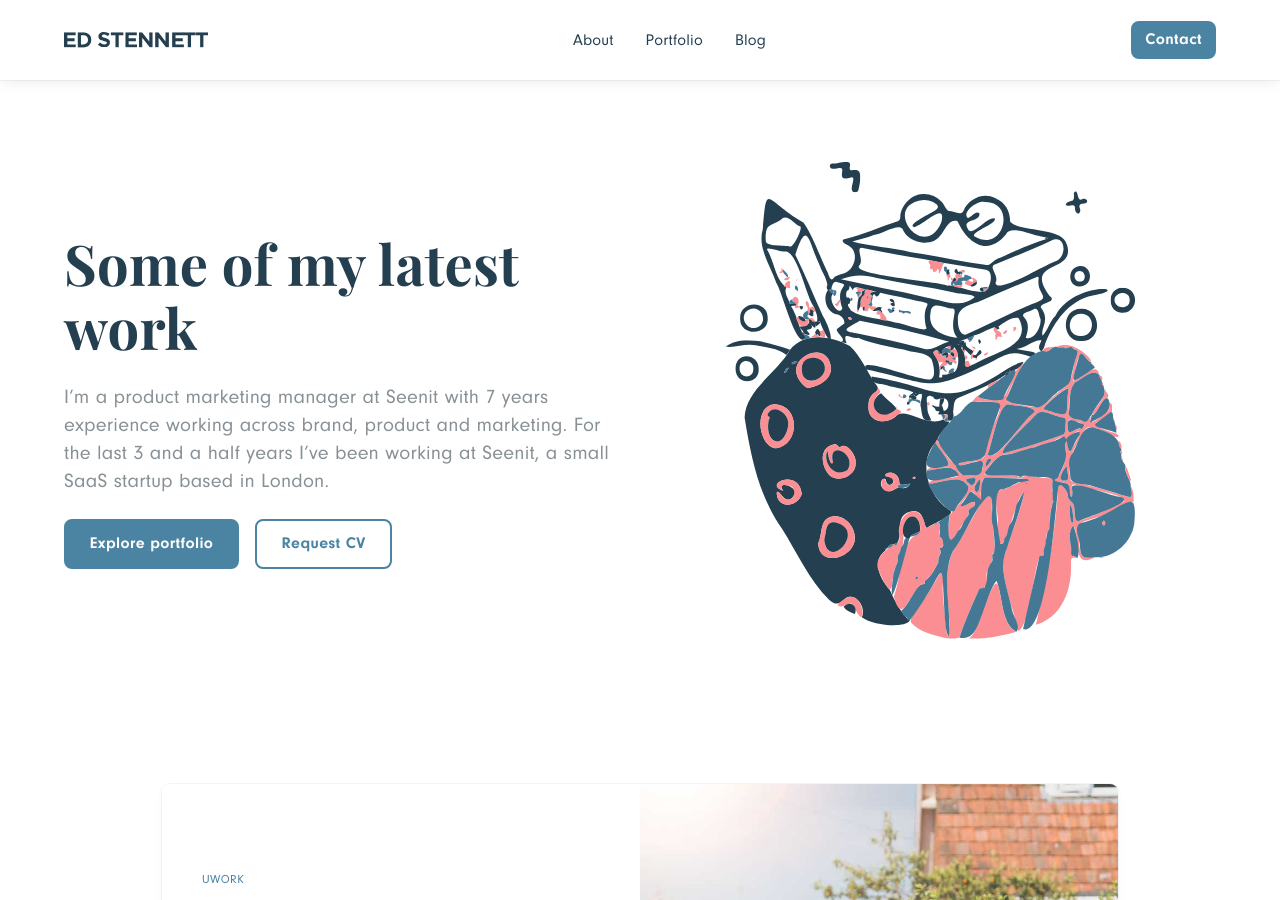
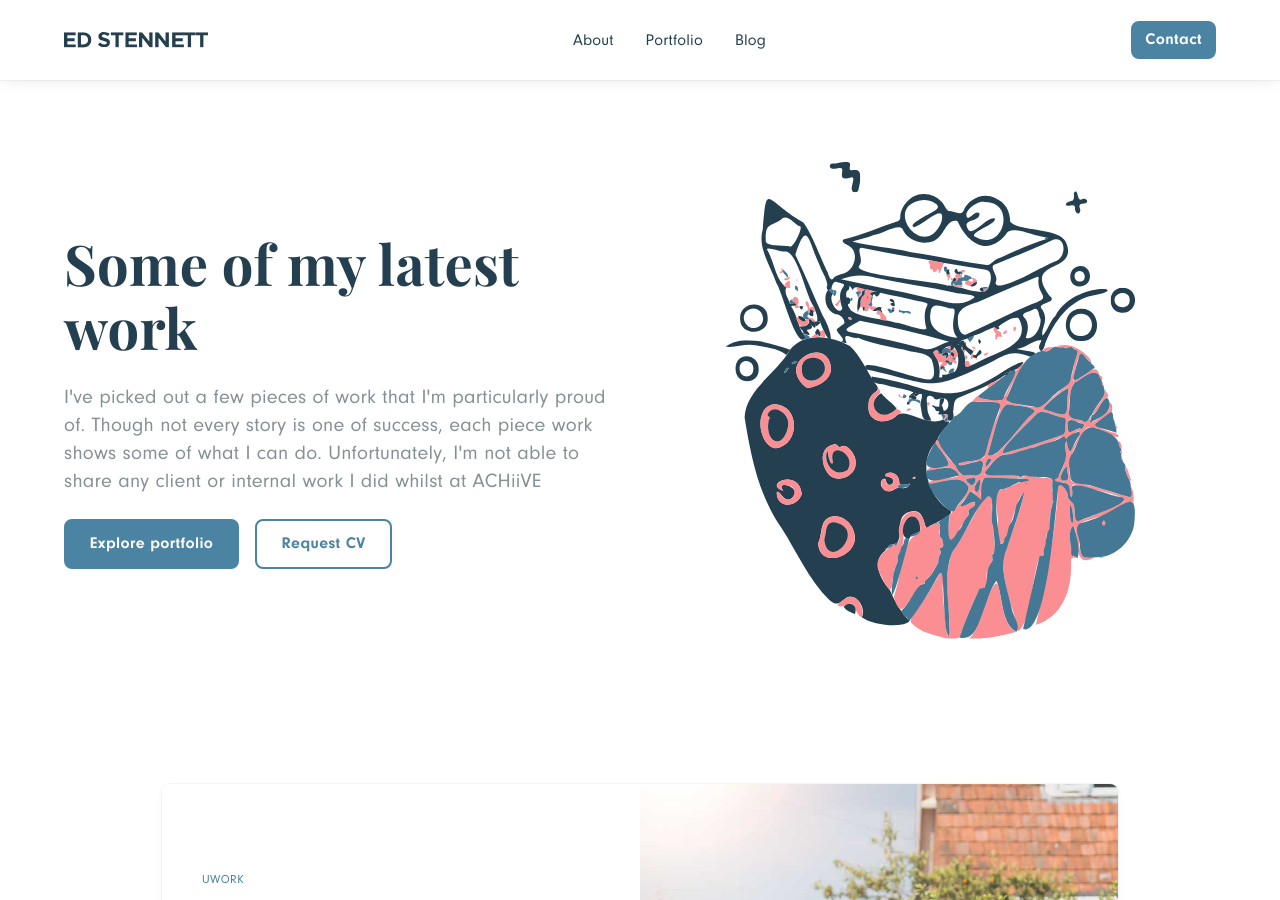
Before and after one commit to edstennettackee/edstennett, a Jekyll site: the page built from pages/portfolio.html, in a window 1280 px wide and 900 px high. Built offline with Jekyll 4.4.1, drawn with Linux system fonts in a browser that asks for light colours.

Commit message:
Updated 'pages/portfolio.html' via CloudCannon

```diff
--- a/pages/portfolio.html
+++ b/pages/portfolio.html
@@ -18,7 +18,9 @@ permalink: /portfolio/
                 <div id="title-height-container">
                     <h1 class="headline">Some of my latest work</h1>
                 </div>
-                <p class="body-2 editable">I’m a product marketing manager at Seenit with 7 years experience working across brand, product and marketing. For the last 3 and a half years I’ve been working at Seenit, a small SaaS startup based in London.</p>
+                <p class="body-2 editable">
+                	I've picked out a few pieces of work that I'm particularly proud of. Though not every story is one of success, each piece work shows some of what I can do. Unfortunately, I'm not able to share any client or internal work I did whilst at ACHiiVE
+                </p>
                 <div class="button-group">
                     <a class="button brand editable" href="#portfolio">Explore portfolio</a>
                     <a class="button ghost-brand editable" href="/contact/">Request CV</a>
@@ -50,13 +52,19 @@ permalink: /portfolio/
     <div class="wrapper">
         <div class="row middle-xs">
             <div class="col-xs-12 col-md-8 col-md-offset-2 txt-center margin-top-16">
-                <p class="overline editable">All in all</p>
-                <h2 class="editable title">Watch my showreel</h2>
-                <p class="editable body-2 margin-bottom-32">I’m a product marketing manager at Seenit with 7 years experience working across product and marketing. For the last 3 and a half years I’ve been working at Seenit, a small SaaS startup based in London.</p>
+                <p class="overline editable">
+                	All in all
+                </p>
+                <h2 class="editable title">
+                	Watch my showreel
+                </h2>
+                <p class="editable body-2 margin-bottom-32">
+                	I&rsquo;m a product marketing manager at Seenit with 7 years experience working across product and marketing. For the last 3 and a half years I&rsquo;ve been working at Seenit, a small SaaS startup based in London.
+                </p>
             </div>
             <div class="col-xs-12 col-md-offset-1 col-md-10">
                 <a class="play-video" href="{{page.showreel.video_url}}">
-                    <img data-src="{{page.showreel.image}}" class="lazyload" alt="What is Stellar?"/>
+                    <img data-src="{{page.showreel.image}}" class="lazyload" alt="What is Stellar?" />
                 </a>
             </div>
         </div>
```
